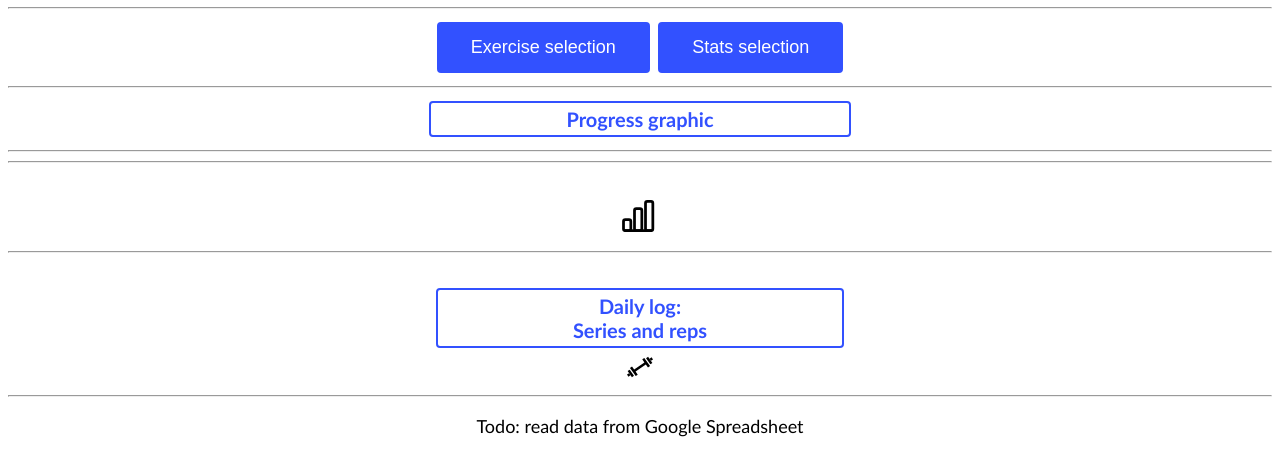
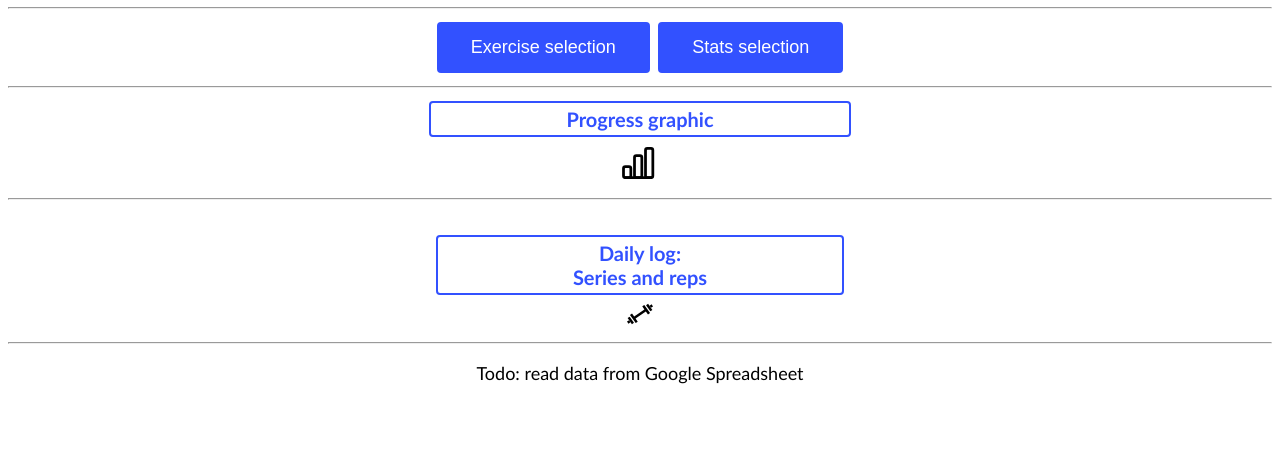
Before and after one commit to nauerm/GymProgress, a plain HTML site: page index.html in a window 1280 px wide. Shown: the part 75-550 px from the top of the page. Drawn offline with Linux system fonts and the light colour scheme.

Commit message:
Removal of undesired hr

```diff
--- a/index.html
+++ b/index.html
@@ -50,9 +50,6 @@
             Progress graphic
         </h2>
         <br>
-        <hr>
-        <hr>
-        <br>
         <svg xmlns="http://www.w3.org/2000/svg" class="icon icon-tabler icon-tabler-chart-bar" width="44" height="44" viewBox="0 0 24 24" stroke-width="1.5" stroke="#000" fill="none" stroke-linecap="round" stroke-linejoin="round">
             <path stroke="none" d="M0 0h24v24H0z" fill="none"/>
             <rect x="3" y="14" width="4" height="6" rx="1" />
```
